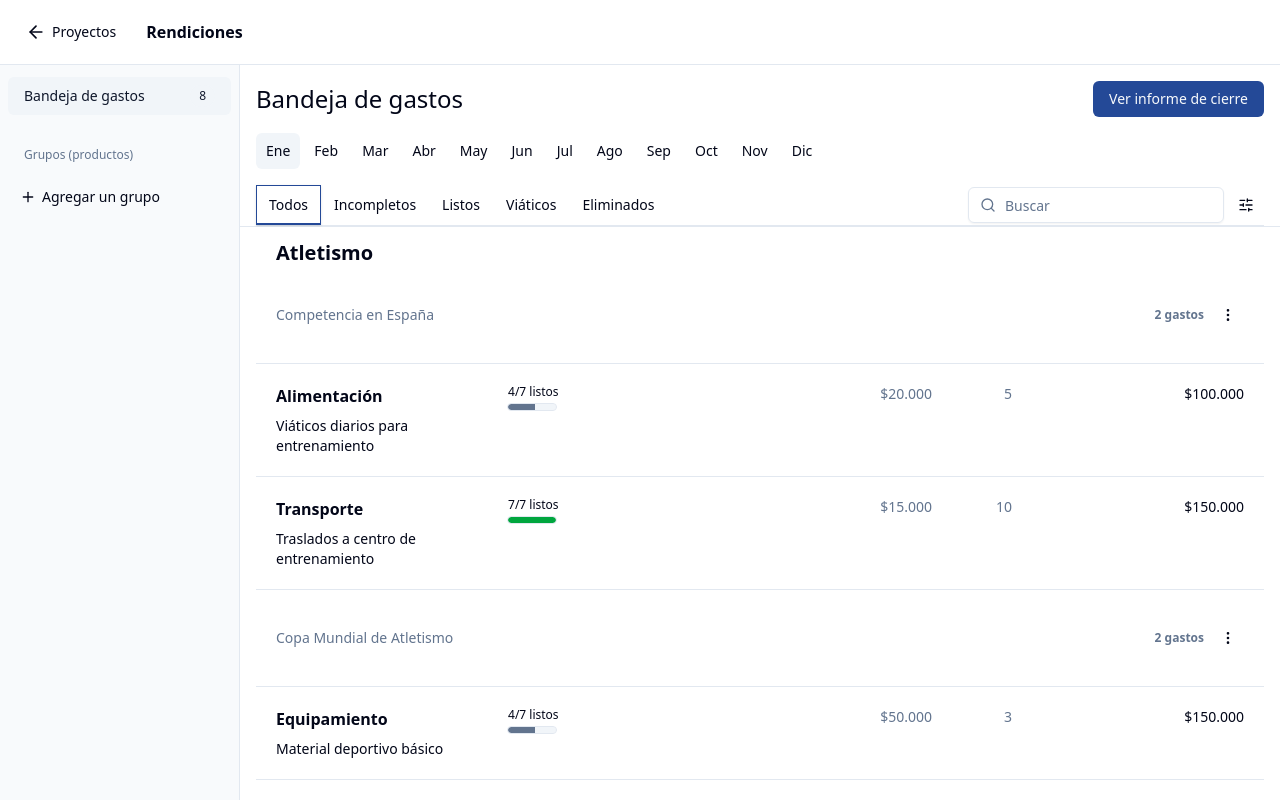
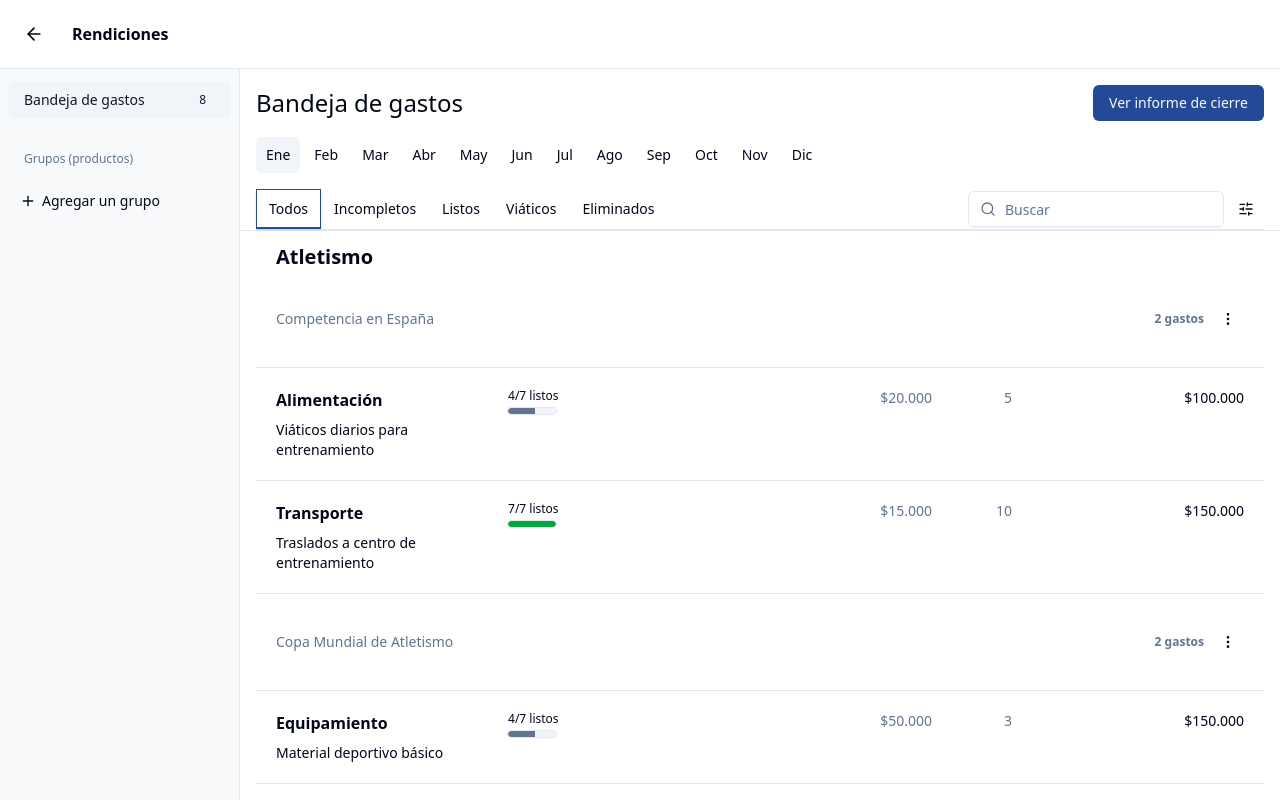
Before and after one commit to asimovluis/ado, a Next.js app: page / in a window 1280 px wide. Built offline with nearby package versions, Linux system fonts and the light colour scheme.

Commit message:
refactor: Simplificar el botón de retroceso en PageHeader
- Cambiar el tamaño del botón de retroceso a "icon" para mejorar la consistencia visual.
- Eliminar el texto del botón para un diseño más limpio y minimalista.

```diff
--- a/components/composite/page-header.tsx
+++ b/components/composite/page-header.tsx
@@ -40,9 +40,8 @@ export function PageHeader({
       className="border-b border-border bg-background flex items-center gap-5 p-4 w-full"
     >
       {onBack && (
-        <Button variant="ghost" size="sm" onClick={onBack} className="gap-1.5">
+        <Button variant="ghost" size="icon" onClick={onBack}>
           <ArrowLeft className="size-5" />
-          <span>{backButtonText}</span>
         </Button>
       )}
       <div className="flex flex-col gap-0 grow min-w-0">
```
